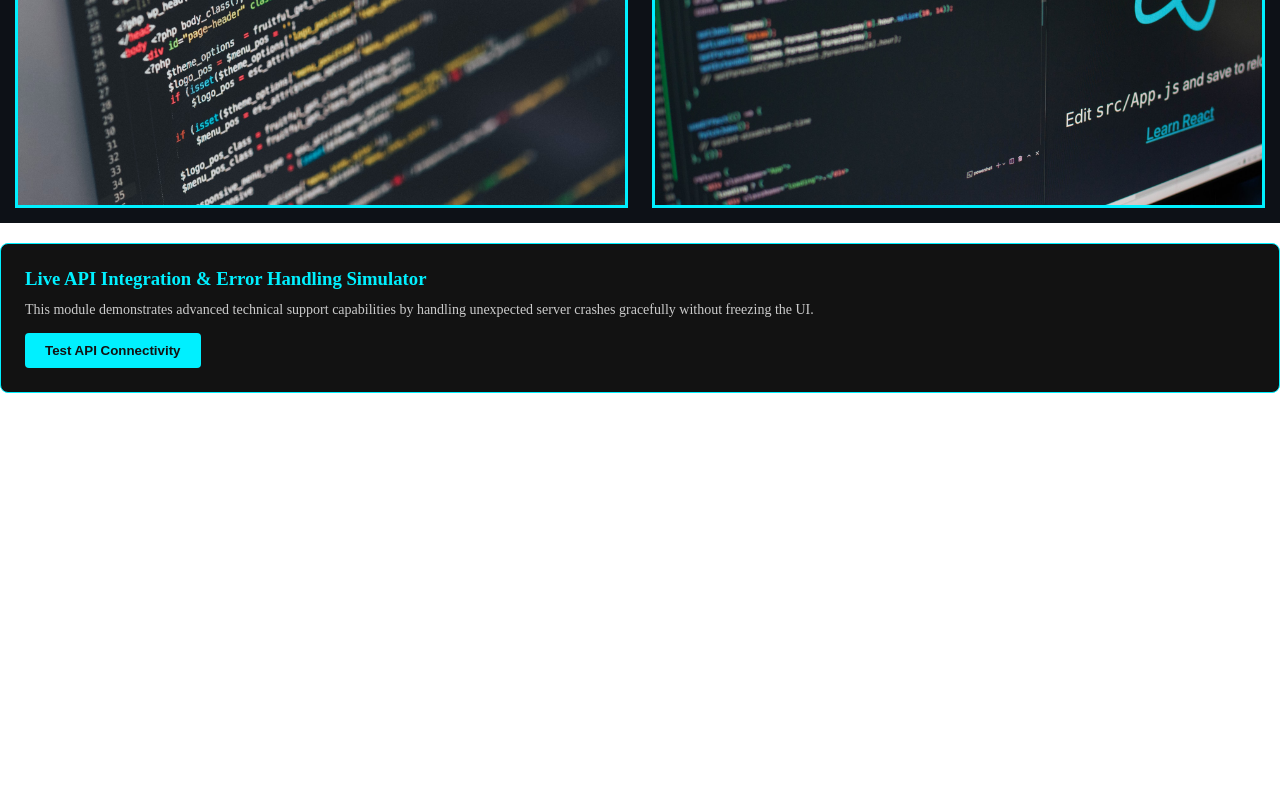
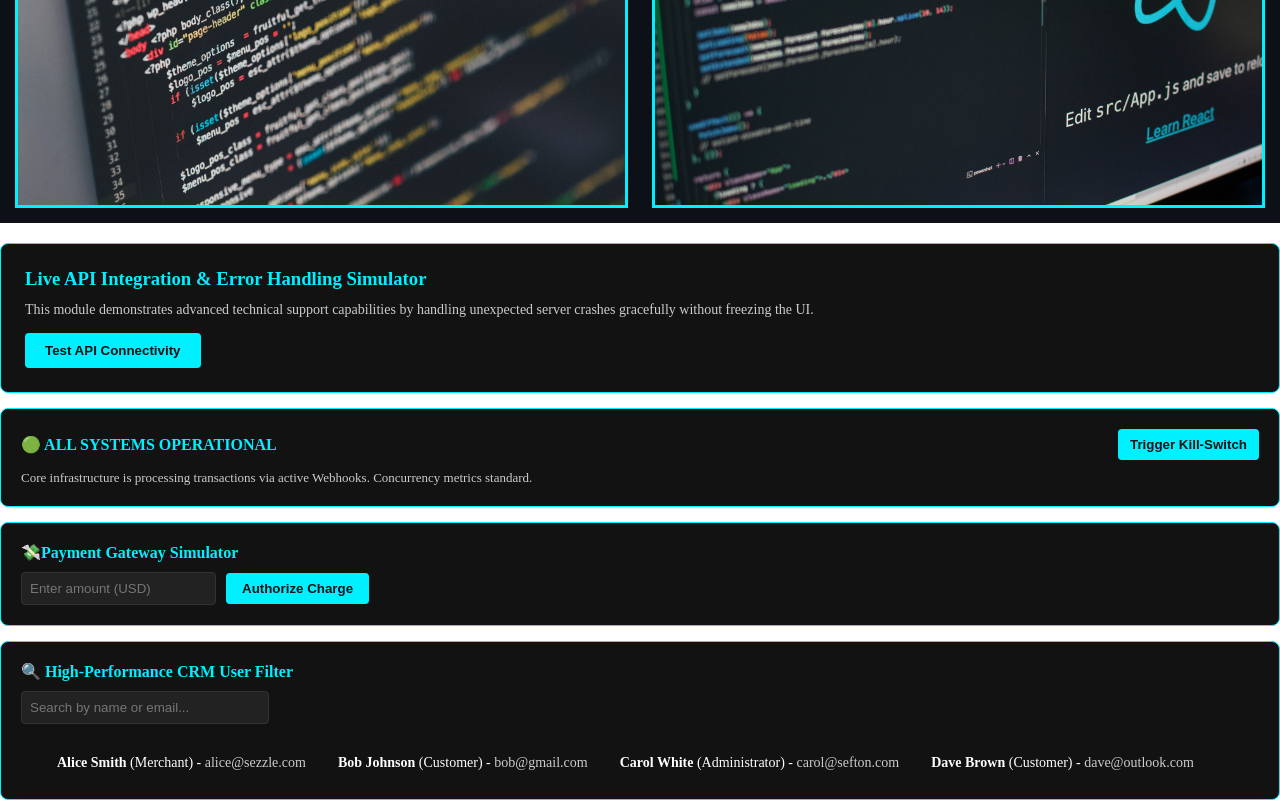
Before and after one commit to BaKai209/portafolio-web, a React (Create React App) app: page / in a window 1280 px wide. Shown: the part 2620-3420 px from the top of the page. Before the commit the page ends 3013 px from the top, so only its background shows below. Built offline with nearby package versions, Linux system fonts and the light colour scheme.

Commit message:
feat: implement advanced FinTech gateway, CRM filters, and emergency kill-switch modules

```diff
--- a/src/App.js
+++ b/src/App.js
@@ -4,6 +4,9 @@ import Header from './components/Header';
 import Main from './components/Main';
 import Portfolio from './components/Portfolio';
 import ApiMonitor from './components/ApiMonitor';
+import EmergencySwitch from './components/EmergencySwitch';
+import PaymentSimulator from './components/PaymentSimulator';
+import UserSearch from './components/UserSearch';
 
 function App() {
   return (
@@ -13,6 +16,9 @@ function App() {
     <AboutMe />
     <Portfolio />
     <ApiMonitor/>
+    <EmergencySwitch/>
+    <PaymentSimulator/>
+    <UserSearch/>
     </div>
   );
 }
--- /dev/null
+++ b/src/components/EmergencySwitch.jsx
@@ -0,0 +1,28 @@
+import React, { useState } from 'react';
+
+const EmergencySwitch = () => {
+  const [isSystemDown, setIsSystemDown] = useState(false);
+
+  return (
+    <div style={{ backgroundColor: '#121212', border: isSystemDown ? '1px solid #ff3344' : '1px solid #00f0ff', padding: '20px', borderRadius: '8px', color: '#fff', marginTop: '15px', transition: '0.3s' }}>
+      <div style={{ display: 'flex', justifyContent: 'space-between', alignItems: 'center' }}>
+        <h4 style={{ color: isSystemDown ? '#ff3344' : '#00f0ff' }}>
+          {isSystemDown ? '🚨 SYSTEM LOCKDOWN ACTIVE' : '🟢 ALL SYSTEMS OPERATIONAL'}
+        </h4>
+        <button
+          onClick={() => setIsSystemDown(!isSystemDown)}
+          style={{ backgroundColor: isSystemDown ? '#ff3344' : '#00f0ff', color: '#121212', fontWeight: 'bold', padding: '8px 12px', border: 'none', borderRadius: '4px', cursor: 'pointer' }}
+        >
+          {isSystemDown ? 'Restore Cluster' : 'Trigger Kill-Switch'}
+        </button>
+      </div>
+      <p style={{ color: '#ccc', fontSize: '13px', marginTop: '10px' }}>
+        {isSystemDown
+          ? 'API traffic has been gracefully routed to a static maintenance page. Database mutation locks enabled.'
+          : 'Core infrastructure is processing transactions via active Webhooks. Concurrency metrics standard.'}
+      </p>
+    </div>
+  );
+};
+
+export default EmergencySwitch;
--- /dev/null
+++ b/src/components/PaymentSimulator.jsx
@@ -0,0 +1,46 @@
+import React, { useState } from 'react';
+
+const PaymentSimulator = () => {
+  const [amount, setAmount] = useState('');
+  const [status, setStatus] = useState('idle'); // idle, processing, success, declined
+
+  const handlePayment = (e) => {
+    e.preventDefault();
+    if (!amount || amount <= 0) return;
+
+    setStatus('processing');
+
+    // Simulamos la respuesta de la API en 1.5 segundos
+    setTimeout(() => {
+      if (Number(amount) > 1000) {
+        setStatus('declined'); // Tarjetas de más de $1000 se rechazan por cupo en el simulador
+      } else {
+        setStatus('success');
+      }
+    }, 1500);
+  };
+
+  return (
+    <div style={{ backgroundColor: '#121212', border: '1px solid #00f0ff', padding: '20px', borderRadius: '8px', color: '#fff', marginTop: '15px' }}>
+      <h4 style={{ color: '#00f0ff' }}>💸Payment Gateway Simulator</h4>
+      <form onSubmit={handlePayment} style={{ marginTop: '10px' }}>
+        <input
+          type="number"
+          placeholder="Enter amount (USD)"
+          value={amount}
+          onChange={(e) => setAmount(e.target.value)}
+          disabled={status === 'processing'}
+          style={{ padding: '8px', borderRadius: '4px', border: '1px solid #333', marginRight: '10px', backgroundColor: '#222', color: '#fff' }}
+        />
+        <button type="submit" style={{ backgroundColor: '#00f0ff', color: '#121212', fontWeight: 'bold', padding: '8px 16px', border: 'none', borderRadius: '4px', cursor: 'pointer' }}>
+          {status === 'processing' ? 'Verifying...' : 'Authorize Charge'}
+        </button>
+      </form>
+
+      {status === 'success' && <p style={{ color: '#00ff66', marginTop: '10px' }}> Transaction Approved! 4 installments scheduled successfully.</p>}
+      {status === 'declined' && <p style={{ color: '#ff3344', marginTop: '10px' }}> Transaction Declined: Insufficient funds or velocity limit reached.</p>}
+    </div>
+  );
+};
+
+export default PaymentSimulator;
--- /dev/null
+++ b/src/components/UserSearch.jsx
@@ -0,0 +1,41 @@
+import React, { useState } from 'react';
+
+const UserSearch = () => {
+  const [searchTerm, setSearchTerm] = useState('');
+
+  const initialUsers = [
+    { id: 1, name: 'Alice Smith', email: 'alice@sezzle.com', role: 'Merchant' },
+    { id: 2, name: 'Bob Johnson', email: 'bob@gmail.com', role: 'Customer' },
+    { id: 3, name: 'Carol White', email: 'carol@sefton.com', role: 'Administrator' },
+    { id: 4, name: 'Dave Brown', email: 'dave@outlook.com', role: 'Customer' },
+  ];
+
+  // Aplicamos el filtro optimizado en cada renderizado basado en el input
+  const filteredUsers = initialUsers.filter(user =>
+    user.name.toLowerCase().includes(searchTerm.toLowerCase()) ||
+    user.email.toLowerCase().includes(searchTerm.toLowerCase())
+  );
+
+  return (
+    <div style={{ backgroundColor: '#121212', border: '1px solid #00f0ff', padding: '20px', borderRadius: '8px', color: '#ffffff', marginTop: '15px' }}>
+      <h4 style={{ color: '#00f0ff' }}>🔍 High-Performance CRM User Filter</h4>
+      <input
+        type="text"
+        placeholder="Search by name or email..."
+        value={searchTerm}
+        onChange={(e) => setSearchTerm(e.target.value)}
+        style={{ width: '20%', padding: '8px', marginTop: '10px', borderRadius: '4px', border: '1px solid #333', backgroundColor: '#222', color: '#fff' }}
+      />
+      <ul style={{ marginTop: '15px', paddingLeft: '20px' }}>
+        {filteredUsers.map(user => (
+          <li key={user.id} style={{ marginBottom: '8px', fontSize: '14px' }}>
+            <strong>{user.name}</strong> ({user.role}) - <span style={{ color: '#ccc' }}>{user.email}</span>
+          </li>
+        ))}
+        {filteredUsers.length === 0 && <p style={{ color: '#ff3344' }}>No system records match your search criteria.</p>}
+      </ul>
+    </div>
+  );
+};
+
+export default UserSearch;
```
